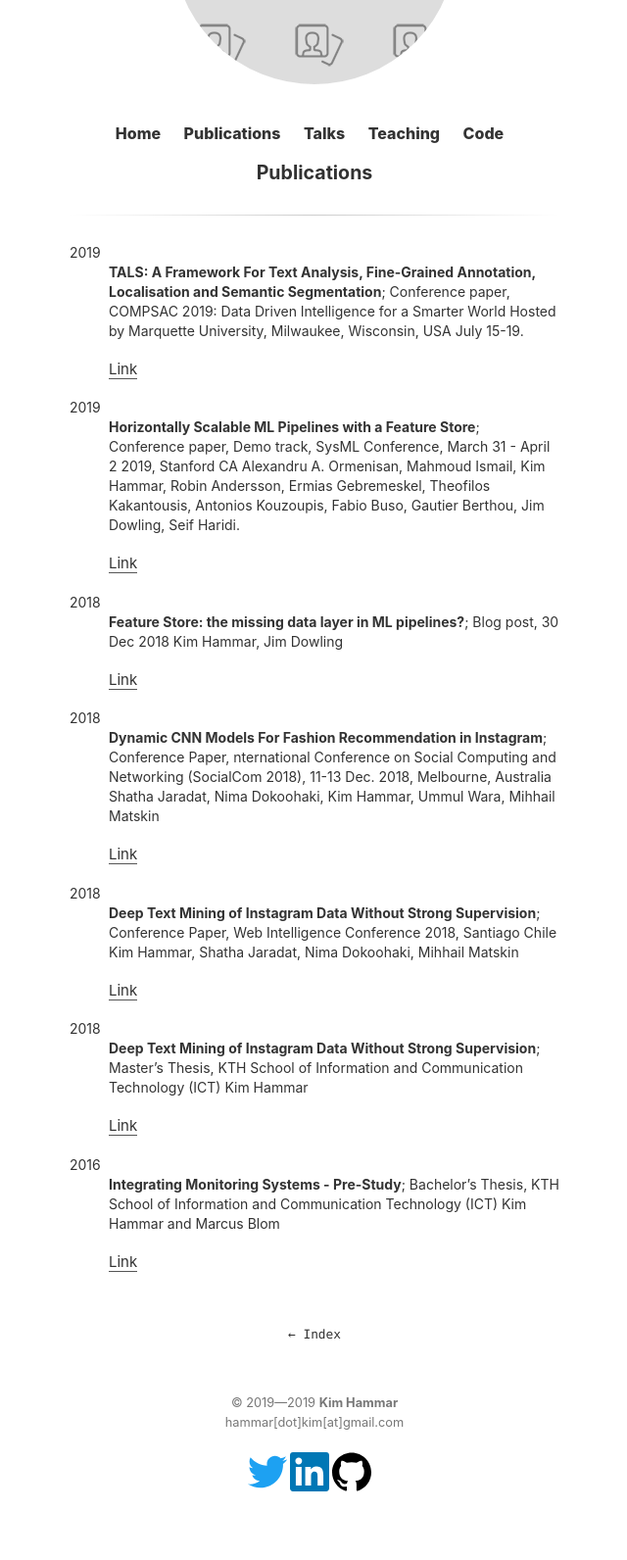
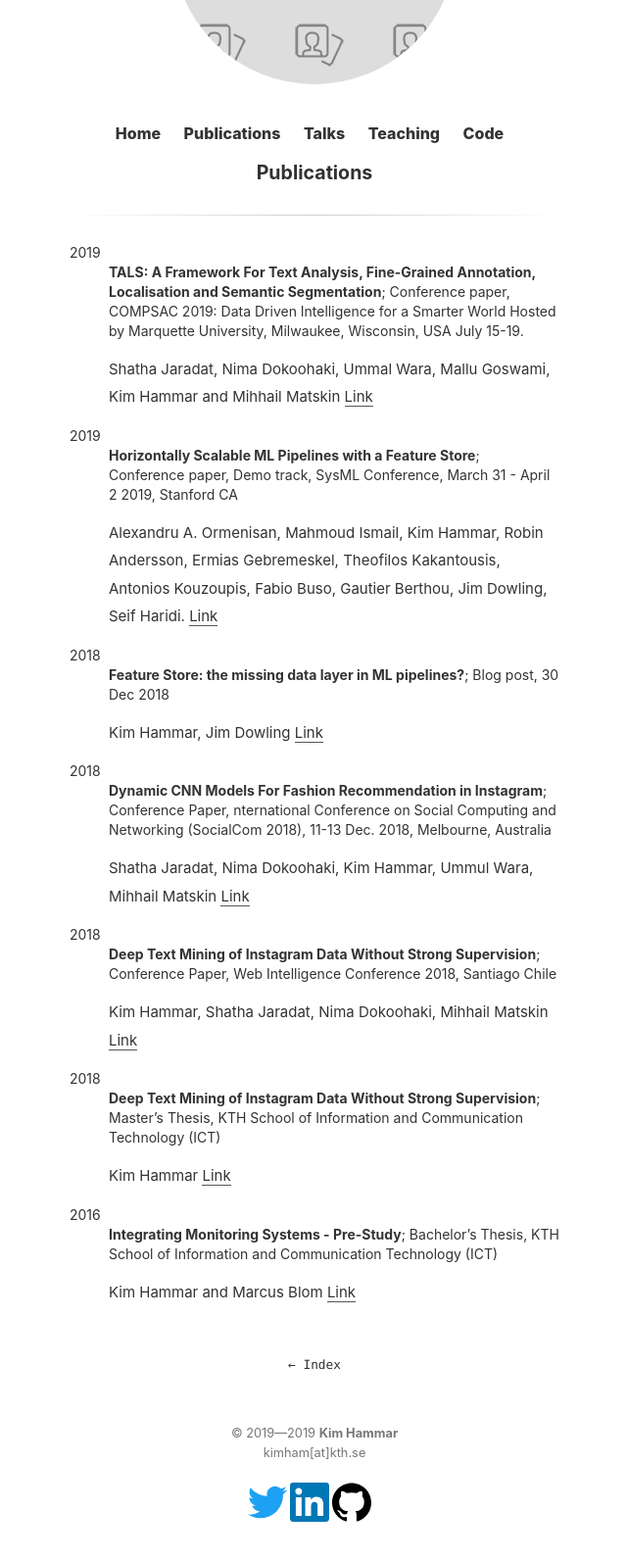
Before and after one commit to Limmen/Limmen.github.io, a Jekyll site: the page built from publications.md, in a window 1280 px wide, cut to the strip 244-1838 px from the top of the page. Shown: the whole strip at 98% size, without its empty margins (319-959 px from the left). Built offline with Jekyll 4.4.1, drawn with Linux system fonts in a browser that asks for light colours; before the commit the page ends 1807 px from its top, so only the background shows below that.

Commit message:
update publications

```diff
--- a/_includes/footer.html
+++ b/_includes/footer.html
@@ -1,5 +1,5 @@
 <div class="footer">
-  <span class="block">&copy; 2019&mdash;{{ site.time | date: '%Y' }} <a href="https://twitter.com/KimHammar1">{{ site.author_name }}</a> <br> hammar[dot]kim[at]gmail.com </span>
+  <span class="block">&copy; 2019&mdash;{{ site.time | date: '%Y' }} <a href="https://twitter.com/KimHammar1">{{ site.author_name }}</a> <br> kimham[at]kth.se </span>
   <div class="sharebuttons">
     <ul>
       <li class="twitter">
--- a/publications.md
+++ b/publications.md
@@ -6,40 +6,42 @@ title: Publications
 2019
 :   **TALS: A Framework For Text Analysis, Fine-Grained Annotation, Localisation and Semantic Segmentation**; Conference paper, COMPSAC 2019: Data Driven Intelligence for a Smarter World Hosted by Marquette University, Milwaukee, Wisconsin, USA July 15-19.
 
+    Shatha Jaradat, Nima Dokoohaki, Ummal Wara, Mallu Goswami, Kim Hammar and
+Mihhail Matskin
 	[Link](https://ieeexplore.ieee.org/document/8754470)
 
 2019
 :   **Horizontally Scalable ML Pipelines with a Feature Store**; Conference paper, Demo track, SysML Conference, March 31 - April 2 2019, Stanford CA
-    Alexandru A. Ormenisan, Mahmoud Ismail, Kim Hammar, Robin Andersson, Ermias Gebremeskel, Theofilos Kakantousis, Antonios Kouzoupis, Fabio Buso, Gautier Berthou, Jim Dowling, Seif Haridi.
 
+	Alexandru A. Ormenisan, Mahmoud Ismail, Kim Hammar, Robin Andersson, Ermias Gebremeskel, Theofilos Kakantousis, Antonios Kouzoupis, Fabio Buso, Gautier Berthou, Jim Dowling, Seif Haridi.
 	[Link](https://www.sysml.cc/doc/2019/demo_7.pdf)
 
 2018
 :   **Feature Store: the missing data layer in ML pipelines?**; Blog post, 30 Dec 2018
+
 	Kim Hammar, Jim Dowling
-
 	[Link](https://www.logicalclocks.com/blog/feature-store-the-missing-data-layer-in-ml-pipelines)
 
 2018
 :   **Dynamic CNN Models For Fashion Recommendation in Instagram**; Conference Paper, nternational Conference on Social Computing and Networking (SocialCom 2018), 11-13 Dec. 2018, Melbourne, Australia
+
 	Shatha Jaradat, Nima Dokoohaki, Kim Hammar, Ummul Wara, Mihhail Matskin
-
 	[Link](http://kth.diva-portal.org/smash/record.jsf?pid=diva2%3A1319767&dswid=2781)
 
 2018
 :   **Deep Text Mining of Instagram Data Without Strong Supervision**; Conference Paper, Web Intelligence Conference 2018, Santiago Chile
-    Kim Hammar, Shatha Jaradat, Nima Dokoohaki, Mihhail Matskin
 
+	Kim Hammar, Shatha Jaradat, Nima Dokoohaki, Mihhail Matskin
 	[Link](https://ieeexplore.ieee.org/document/8609589)
 
 2018
 :   **Deep Text Mining of Instagram Data Without Strong Supervision**; Master's Thesis, KTH School of Information and Communication Technology (ICT)
+
 	Kim Hammar
-
 	[Link](http://kth.diva-portal.org/smash/record.jsf?aq2=%5B%5B%5D%5D&c=15&af=%5B%5D&searchType=LIST_LATEST&sortOrder2=title_sort_asc&query=&language=sv&pid=diva2%3A1222945&aq=%5B%5B%5D%5D&sf=all&aqe=%5B%5D&sortOrder=author_sort_asc&onlyFullText=false&noOfRows=50&dswid=-989)
 
 2016
 :   **Integrating Monitoring Systems - Pre-Study**; Bachelor's Thesis, KTH School of Information and Communication Technology (ICT)
+
 	Kim Hammar and Marcus Blom
-
 	[Link](http://kth.diva-portal.org/smash/record.jsf?pid=diva2%3A955069&dswid=7067)
```
